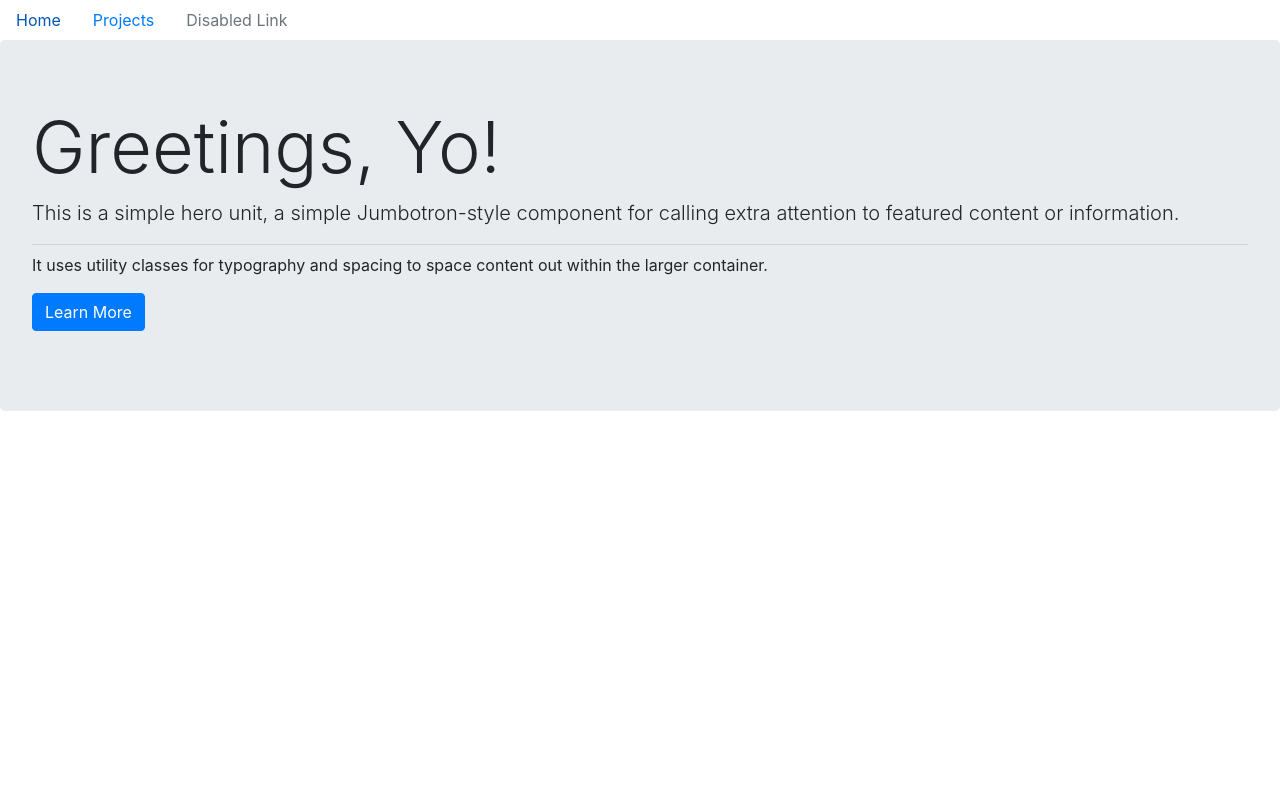
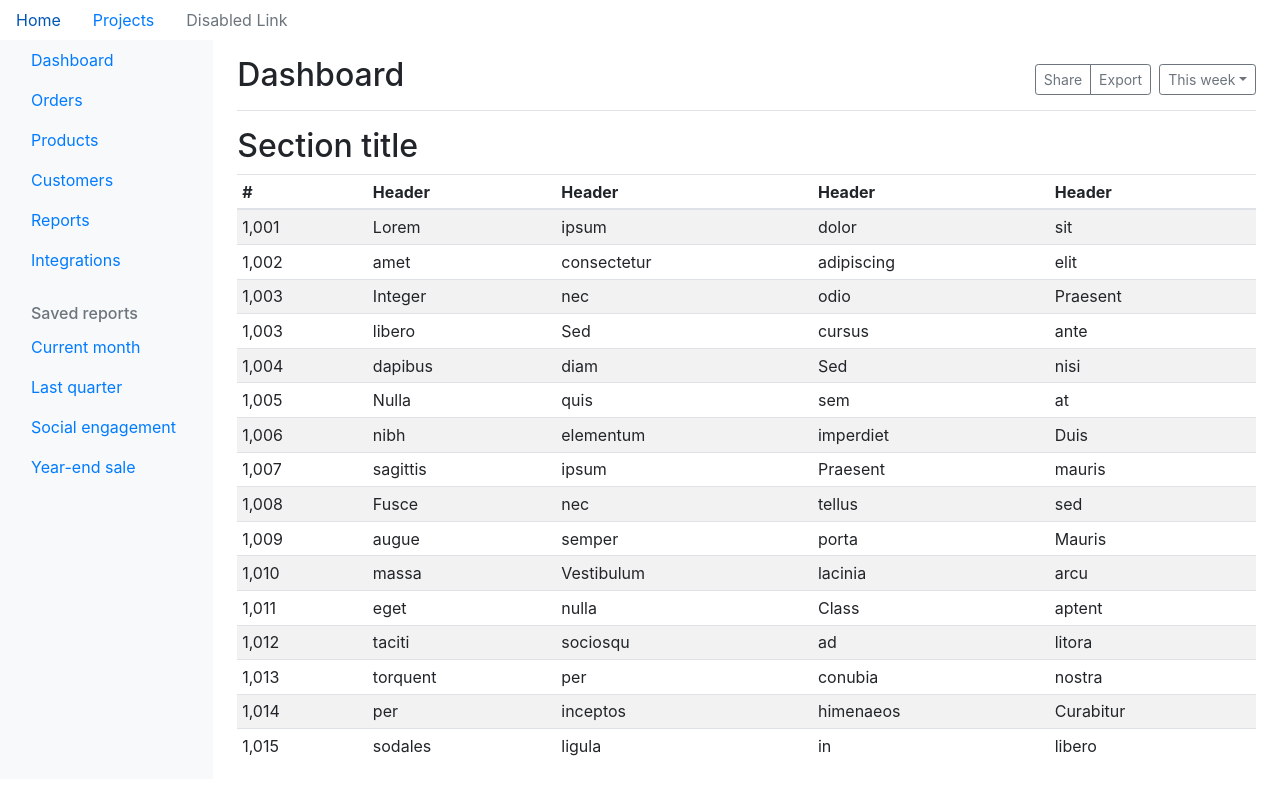
Before and after one commit to gears-project/gearsx-fe, a React (Create React App) app: page /home in a window 1280 px wide. Shown: the top 794 px of the page. Built offline with nearby package versions, Linux system fonts and the light colour scheme.

Commit message:
Add bootstrap template

```diff
--- a/src/components/ProjectsList.js
+++ b/src/components/ProjectsList.js
@@ -4,7 +4,7 @@
 
 const PROJECTS_LIST = gql`
 query getProjects {
-  projects(paging:{limit:3}) {
+  projects(paging:{limit:20}) {
     id
     name
     model {
--- a/src/pages/Home.js
+++ b/src/pages/Home.js
@@ -4,15 +4,231 @@
 const Home = (props) => {
   return (
     <div>
-      <Jumbotron>
-        <h1 className="display-3">{props.message}</h1>
-        <p className="lead">This is a simple hero unit, a simple Jumbotron-style component for calling extra attention to featured content or information.</p>
-        <hr className="my-2" />
-        <p>It uses utility classes for typography and spacing to space content out within the larger container.</p>
-        <p className="lead">
-          <Button color="primary">Learn More</Button>
-        </p>
-      </Jumbotron>
+
+<div class="container-fluid">
+  <div class="row">
+    <nav class="col-md-2 d-none d-md-block bg-light sidebar">
+      <div class="sidebar-sticky">
+        <ul class="nav flex-column">
+          <li class="nav-item">
+            <a class="nav-link active" href="#">
+              <span data-feather="home"></span>
+              Dashboard <span class="sr-only">(current)</span>
+            </a>
+          </li>
+          <li class="nav-item">
+            <a class="nav-link" href="#">
+              <span data-feather="file"></span>
+              Orders
+            </a>
+          </li>
+          <li class="nav-item">
+            <a class="nav-link" href="#">
+              <span data-feather="shopping-cart"></span>
+              Products
+            </a>
+          </li>
+          <li class="nav-item">
+            <a class="nav-link" href="#">
+              <span data-feather="users"></span>
+              Customers
+            </a>
+          </li>
+          <li class="nav-item">
+            <a class="nav-link" href="#">
+              <span data-feather="bar-chart-2"></span>
+              Reports
+            </a>
+          </li>
+          <li class="nav-item">
+            <a class="nav-link" href="#">
+              <span data-feather="layers"></span>
+              Integrations
+            </a>
+          </li>
+        </ul>
+
+        <h6 class="sidebar-heading d-flex justify-content-between align-items-center px-3 mt-4 mb-1 text-muted">
+          <span>Saved reports</span>
+          <a class="d-flex align-items-center text-muted" href="#" aria-label="Add a new report">
+            <span data-feather="plus-circle"></span>
+          </a>
+        </h6>
+        <ul class="nav flex-column mb-2">
+          <li class="nav-item">
+            <a class="nav-link" href="#">
+              <span data-feather="file-text"></span>
+              Current month
+            </a>
+          </li>
+          <li class="nav-item">
+            <a class="nav-link" href="#">
+              <span data-feather="file-text"></span>
+              Last quarter
+            </a>
+          </li>
+          <li class="nav-item">
+            <a class="nav-link" href="#">
+              <span data-feather="file-text"></span>
+              Social engagement
+            </a>
+          </li>
+          <li class="nav-item">
+            <a class="nav-link" href="#">
+              <span data-feather="file-text"></span>
+              Year-end sale
+            </a>
+          </li>
+        </ul>
+      </div>
+    </nav>
+
+    <main role="main" class="col-md-9 ml-sm-auto col-lg-10 px-4">
+      <div class="d-flex justify-content-between flex-wrap flex-md-nowrap align-items-center pt-3 pb-2 mb-3 border-bottom">
+        <h1 class="h2">Dashboard</h1>
+        <div class="btn-toolbar mb-2 mb-md-0">
+          <div class="btn-group mr-2">
+            <button type="button" class="btn btn-sm btn-outline-secondary">Share</button>
+            <button type="button" class="btn btn-sm btn-outline-secondary">Export</button>
+          </div>
+          <button type="button" class="btn btn-sm btn-outline-secondary dropdown-toggle">
+            <span data-feather="calendar"></span>
+            This week
+          </button>
+        </div>
+      </div>
+
+      <h2>Section title</h2>
+      <div class="table-responsive">
+        <table class="table table-striped table-sm">
+          <thead>
+            <tr>
+              <th>#</th>
+              <th>Header</th>
+              <th>Header</th>
+              <th>Header</th>
+              <th>Header</th>
+            </tr>
+          </thead>
+          <tbody>
+            <tr>
+              <td>1,001</td>
+              <td>Lorem</td>
+              <td>ipsum</td>
+              <td>dolor</td>
+              <td>sit</td>
+            </tr>
+            <tr>
+              <td>1,002</td>
+              <td>amet</td>
+              <td>consectetur</td>
+              <td>adipiscing</td>
+              <td>elit</td>
+            </tr>
+            <tr>
+              <td>1,003</td>
+              <td>Integer</td>
+              <td>nec</td>
+              <td>odio</td>
+              <td>Praesent</td>
+            </tr>
+            <tr>
+              <td>1,003</td>
+              <td>libero</td>
+              <td>Sed</td>
+              <td>cursus</td>
+              <td>ante</td>
+            </tr>
+            <tr>
+              <td>1,004</td>
+              <td>dapibus</td>
+              <td>diam</td>
+              <td>Sed</td>
+              <td>nisi</td>
+            </tr>
+            <tr>
+              <td>1,005</td>
+              <td>Nulla</td>
+              <td>quis</td>
+              <td>sem</td>
+              <td>at</td>
+            </tr>
+            <tr>
+              <td>1,006</td>
+              <td>nibh</td>
+              <td>elementum</td>
+              <td>imperdiet</td>
+              <td>Duis</td>
+            </tr>
+            <tr>
+              <td>1,007</td>
+              <td>sagittis</td>
+              <td>ipsum</td>
+              <td>Praesent</td>
+              <td>mauris</td>
+            </tr>
+            <tr>
+              <td>1,008</td>
+              <td>Fusce</td>
+              <td>nec</td>
+              <td>tellus</td>
+              <td>sed</td>
+            </tr>
+            <tr>
+              <td>1,009</td>
+              <td>augue</td>
+              <td>semper</td>
+              <td>porta</td>
+              <td>Mauris</td>
+            </tr>
+            <tr>
+              <td>1,010</td>
+              <td>massa</td>
+              <td>Vestibulum</td>
+              <td>lacinia</td>
+              <td>arcu</td>
+            </tr>
+            <tr>
+              <td>1,011</td>
+              <td>eget</td>
+              <td>nulla</td>
+              <td>Class</td>
+              <td>aptent</td>
+            </tr>
+            <tr>
+              <td>1,012</td>
+              <td>taciti</td>
+              <td>sociosqu</td>
+              <td>ad</td>
+              <td>litora</td>
+            </tr>
+            <tr>
+              <td>1,013</td>
+              <td>torquent</td>
+              <td>per</td>
+              <td>conubia</td>
+              <td>nostra</td>
+            </tr>
+            <tr>
+              <td>1,014</td>
+              <td>per</td>
+              <td>inceptos</td>
+              <td>himenaeos</td>
+              <td>Curabitur</td>
+            </tr>
+            <tr>
+              <td>1,015</td>
+              <td>sodales</td>
+              <td>ligula</td>
+              <td>in</td>
+              <td>libero</td>
+            </tr>
+          </tbody>
+        </table>
+      </div>
+    </main>
+  </div>
+</div>
     </div>
   )
 }
```
